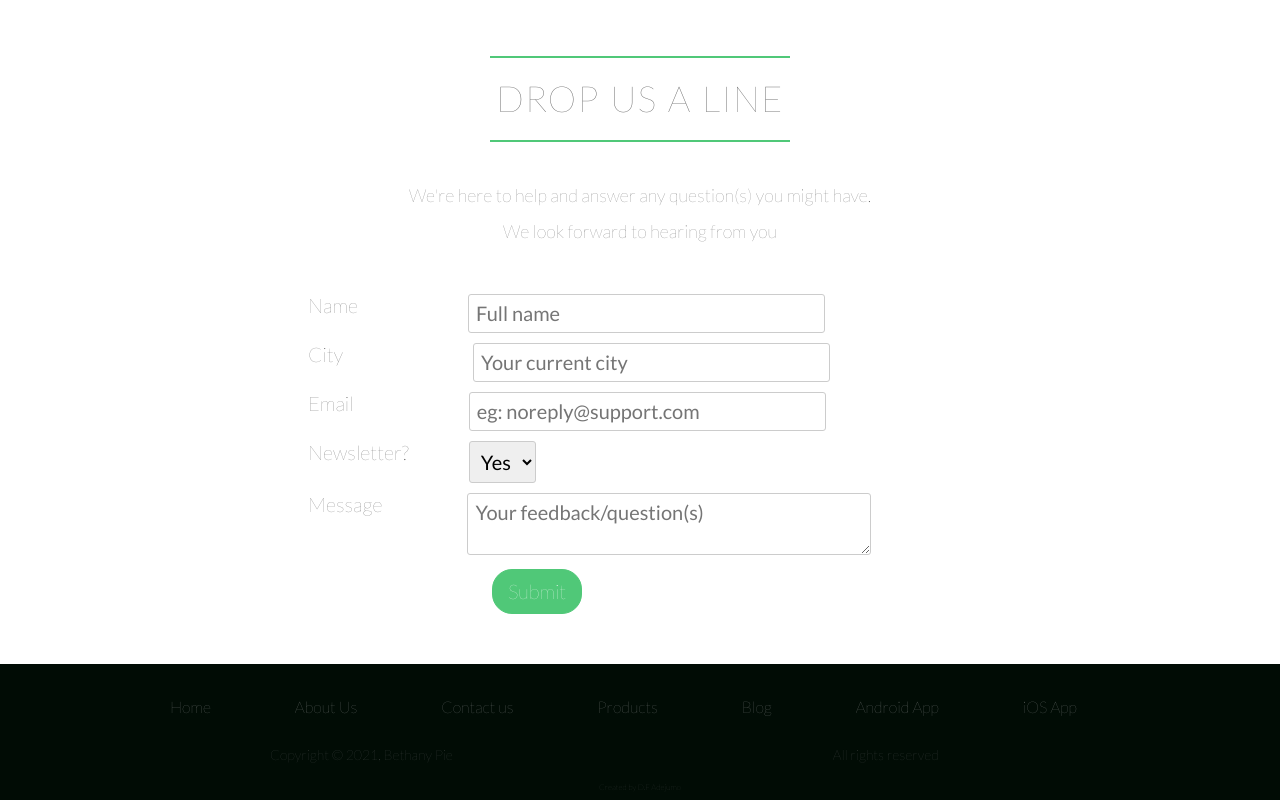
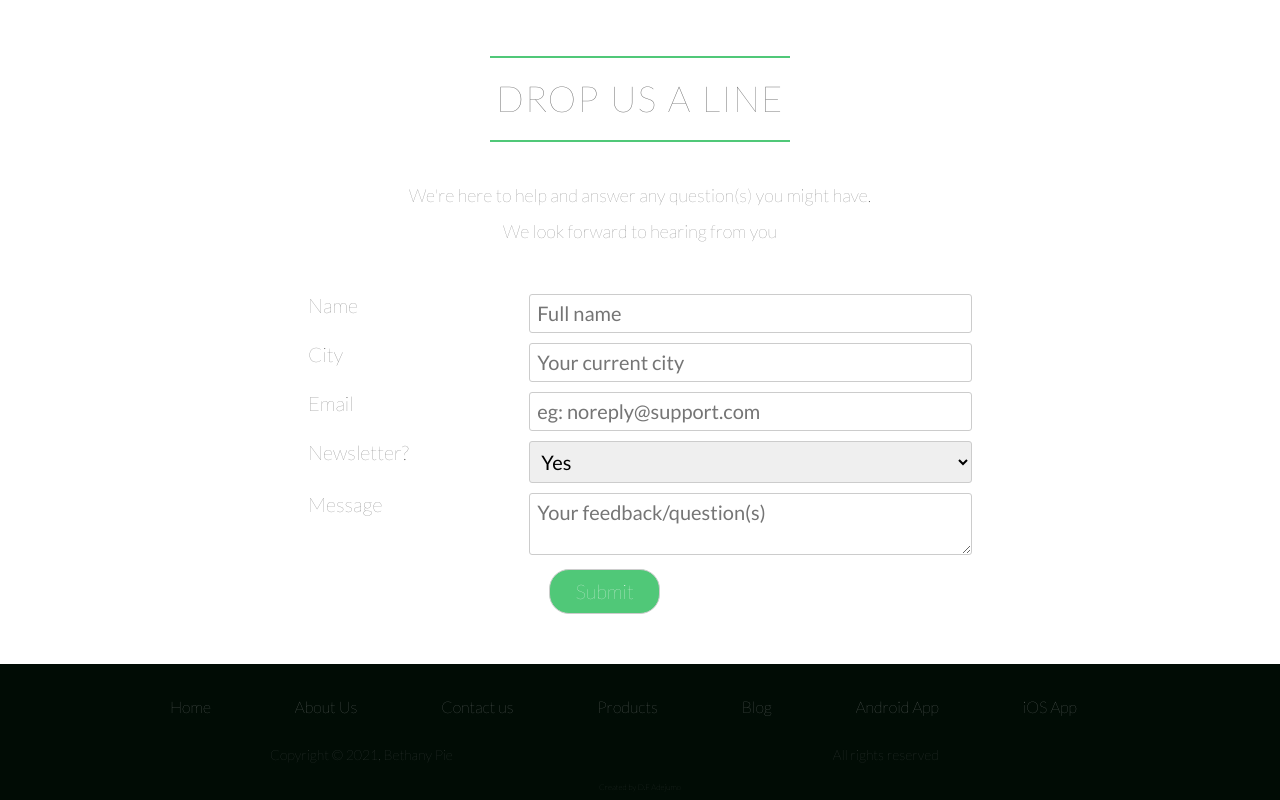
Before and after one commit to phemmyblaze/Bethanypie, a plain HTML site: page index.html in a window 1280 px wide. Shown: the part 1980-2780 px from the top of the page. Drawn offline with Linux system fonts and the light colour scheme.

Commit message:
Modified contact form

```diff
--- a/index.html
+++ b/index.html
@@ -142,32 +142,32 @@
             </div>
             <div class="row">
                 <form method="post" action="#" class="contact-us">
-                    <div class="row testing-0">
-                        <div class="">
+                    <div class="contact-row row">
+                        <div class="contact-name">
                             <label for="name">Name</label>
                         </div>
-                        <div class="dash">
+                        <div class="dash input-btn">
                             <input type="text" name="name" id="name" placeholder="Full name" required>
                         </div>
                     </div>
-                    <div class="row testing-1">
-                        <div class="">
+                    <div class="contact-row row">
+                        <div class="contact-name">
                             <label for="city">City</label>
                         </div>
-                        <div class="dash">
+                        <div class="dash input-btn">
                             <input type="text" name="City" id="city" placeholder="Your current city" required>
                         </div>
                     </div>
-                    <div class="row testing-2">
-                        <div class="">
+                    <div class="contact-row row">
+                        <div class="contact-name">
                             <label for="email">Email</label>
                         </div>
-                        <div class="dash">
+                        <div class="dash input-btn">
                             <input type="email" name="email" id="email" placeholder="eg: noreply@support.com" required>
                         </div>
                     </div>
-                    <div class="row testing-3">
-                        <div class="">
+                    <div class="contact-row row">
+                        <div class="contact-name">
                             <label for="newsletter">Newsletter?</label>
                         </div>
                         <div class="dash">
@@ -177,19 +177,19 @@
                             </select>
                         </div>
                     </div>
-                    <div class="row testing-4">
-                        <div class="">
+                    <div class="contact-row row">
+                        <div class="contact-name">
                             <label for="message">Message</label>
                         </div>
                         <div class="dash">
                             <textarea name="message" id="message" placeholder="Your feedback/question(s)"></textarea>
                         </div>
                     </div>
-                    <div class="row testing-5">
-                        <div class="">
+                    <div class="contact-row row">
+                        <div class="contact-name">
                             <label>&nbsp;</label>
                         </div>
-                        <div class="dash">
+                        <div class="dash submit-btn">
                             <input type="submit" value="Submit">
                         </div>
                     </div>
--- a/resources/css/style.css
+++ b/resources/css/style.css
@@ -73,7 +73,7 @@ header {
     padding-bottom: 5px;
     text-align: center;
     border-bottom: 1px solid transparent;
-    transition: 0.5s, border-bottom 0.5s, font-weight 0.2s;
+    transition: 0.3s, border-bottom 0.3s, font-weight 0.2s;
 }
 
 .main-navigation li a:hover,
@@ -145,7 +145,7 @@ input[type=submit] {
 }
 
 .btn-log:hover,
-.btn-log:active
+.btn-log:active,
 input[type=submit]:hover,
 input[type=submit]:active {
     background-color: #066b28;
@@ -307,91 +307,41 @@ textarea {
     border-radius: 3px;
 }
 
-.testing-0 {
-    display: flex;
-    justify-content: start;
+.contact-row {
+    display: grid;
+    grid-template-columns: 1fr 1fr 1fr;
     margin-bottom: 10px;
 }
 
-.testing-0 label {
-    margin-right: 110px;
-    padding: 5px 0;
+.contact-row .contact-name {
+    grid-column: 1/2;
+
+}
+.contact-row .dash {
+    grid-column: 2/4;
 }
 
-.testing-0 .dash input {
-    width: 150%;
+.contact-row .dash input,
+.contact-row .dash textarea,
+.contact-row .dash select {
     border: 1px solid #ccc;
+}
+
+.input-btn input {
     border-radius: 3px;
 }
 
-.testing-1 {
-    display: flex;
-    justify-content: start;
-    margin-bottom: 10px;
+.submit-btn {
+    width: 25%;
+    margin-left: 20px;
 }
 
-.testing-1 label {
-    margin-right: 130px;
-    padding: 5px 0;
-}
+*:focus {outline: none;}
 
-.testing-1 .dash input {
-    width: 150%;
-    border: 1px solid #ccc;
-    border-radius: 3px;
-}
 
-.testing-2 {
-    display: flex;
-    justify-content: start;
-    margin-bottom: 10px;
-}
 
-.testing-2 label {
-    margin-right: 115px;
-    padding: 5px 0;
-}
 
-.testing-2 .dash input {
-    width: 150%;
-    border: 1px solid #ccc;
-    border-radius: 3px;
-}
-
-.testing-3 {
-    display: flex;
-    justify-content: start;
-    margin-bottom: 10px;
-}
-
-.testing-3 label {
-    margin-right: 60px;
-    padding: 5px 0;
-}
-
-.testing-3 .dash select {
-    width: 100%;
-    border: 1px solid #ccc;
-    border-radius: 3px;
-}
-
-.testing-4 {
-    display: flex;
-    justify-content: start;
-    margin-bottom: 10px;
-}
-
-.testing-4 label {
-    margin-right: 85px;
-    padding-top: 20px;
-}
-
-.testing-4 .dash textarea {
-    width: 168%;
-    border: 1px solid #ccc;
-    border-radius: 3px;
-}
-
+/*
 .testing-5 {
     display: flex;
     justify-content: start;
@@ -407,7 +357,7 @@ textarea {
     width: 100%;
 }
 
-*:focus {outline: none;}
+*/
 
 /*Justify-content: space-between*/
 
```
